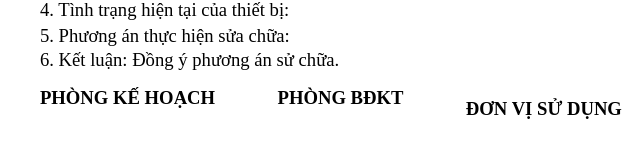
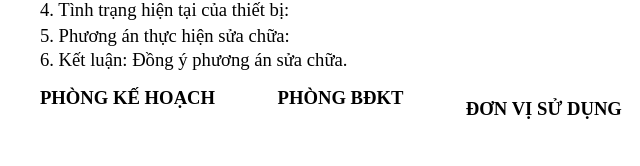
Before and after one commit to LTC041/SuachuaTTHK, a plain HTML site: page A4.html in a window 1280 px wide. Shown: the part 1414-1580 px from the top of the page, 328-968 px from the left. Drawn offline with Linux system fonts and the light colour scheme.

Commit message:
fix paste

```diff
--- a/A4.html
+++ b/A4.html
@@ -246,7 +246,7 @@
             </div>
           </li>
           <li>
-            <p>6. Kết luận: Đồng ý phương án sử chữa.</p>
+            <p>6. Kết luận: Đồng ý phương án sửa chữa.</p>
           </li>
         </ul>
 
```
